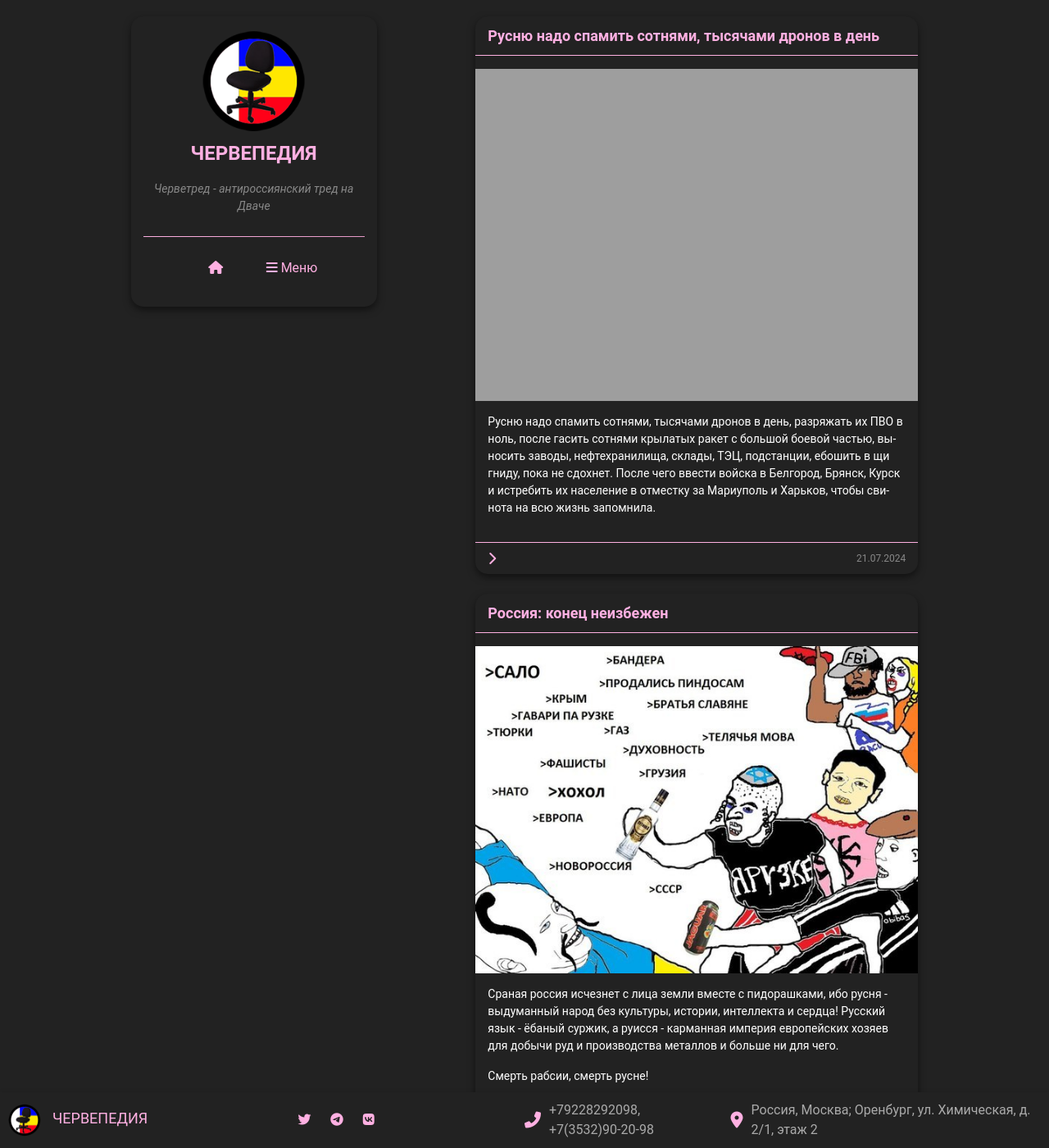
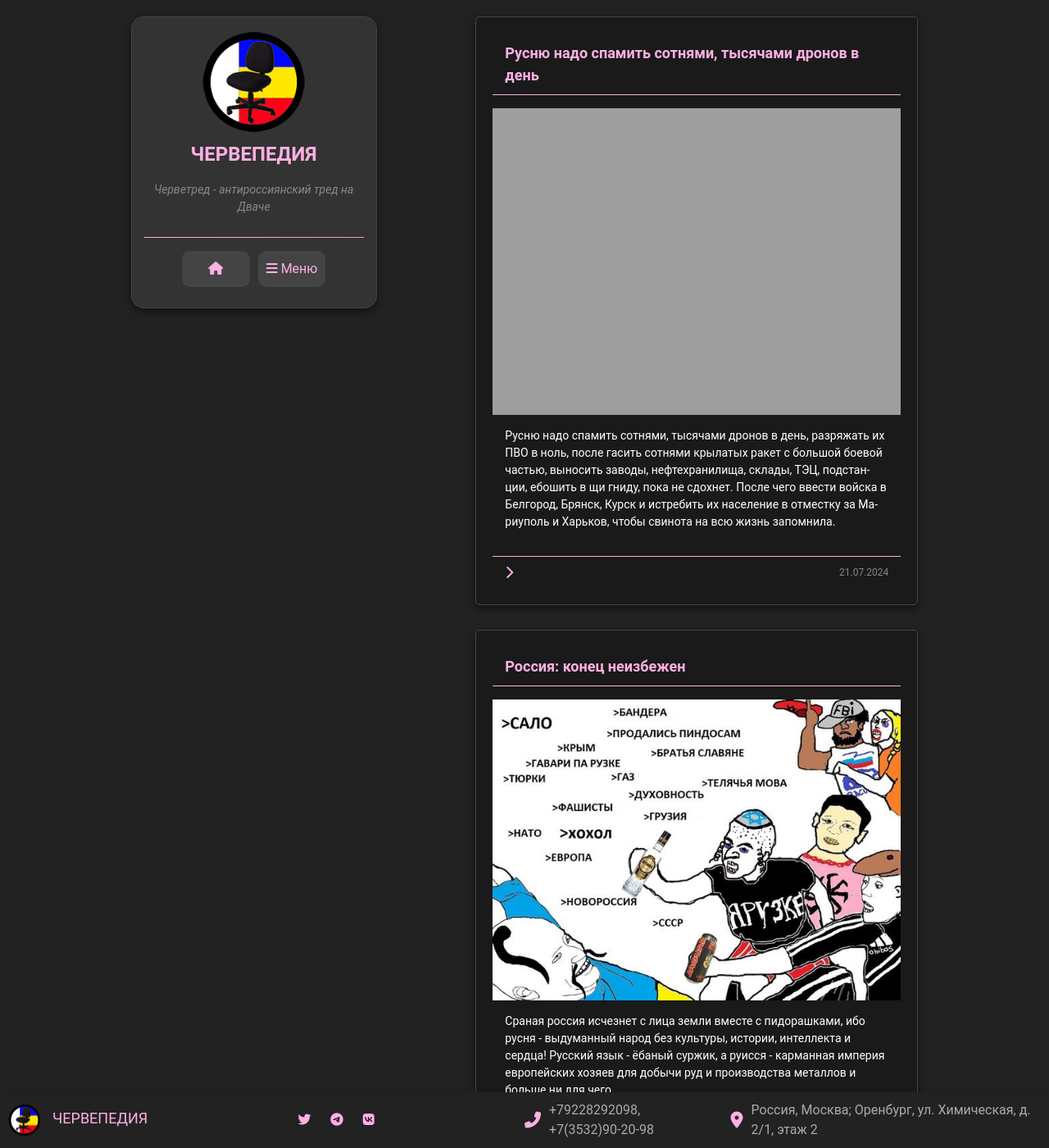
Before and after one commit to chervepedia/chervepedia.github.io, a Jekyll site: the page built from index.html, in a window 1280 px wide and 1400 px high. Shown: the whole window at 82% size. Built offline with Jekyll 4.4.1, drawn with Linux system fonts in a browser that asks for light colours; a script that is not in the unit is left out; the list of posts is cut into pages by our own code; comment, search, counter and statistics services are not loaded.

Commit message:
Update style.css

```diff
--- a/assets/css/style.css
+++ b/assets/css/style.css
@@ -28,7 +28,7 @@ body {
 
 /* Стили для сайдбара */
 .sidebar {
-    background-color: #222;
+    background-color: #333333;
     text-align: center;
     padding: 15px;
     margin-bottom: 20px;
@@ -39,7 +39,8 @@ body {
     margin-left: auto;
     margin-right: auto;
     box-shadow: 0px 4px 10px rgba(0, 0, 0, 0.5);
-    border-radius: 15px; /* Закругление краёв */
+    border-radius: 15px;
+    border: 1px solid #444444;
 }
 
 /* Стили для контейнеров логотипа, заголовка, описания и меню */
@@ -57,7 +58,6 @@ body {
     border-radius: 50%;
     display: block;
     margin: 0 auto;
-
 }
 
 /* Стили для заголовка */
@@ -73,7 +73,6 @@ body {
     color: #888;
     font-style: italic;
 }
-
 
 /* Стили для меню */
 .menu-container {
@@ -92,7 +91,7 @@ body {
 }
 
 .menu-item {
-    position: relative; /* что родитель имеет позиционирование */
+    position: relative;
 }
 
 /* Ссылки меню */
@@ -101,15 +100,15 @@ body {
     color: var(--main-color);
     text-decoration: none;
     padding: 10px;
-    background-color: ;
+    background-color: #444444;
     text-align: center;
     transition: background-color 0.3s, transform 0.1s, box-shadow 0.1s;
     border: none;
-    border-radius: 10px; /* Закругление краёв ссылок */
+    border-radius: 10px;
 }
 
 .menu-link:hover {
-    background-color: ;
+    background-color: #555555;
     color: var(--highlight-color);
 }
 
@@ -128,13 +127,13 @@ body {
     position: absolute;
     top: 100%;
     left: 0;
-    background-color: #222;
-    width: auto; /* Автоматическая ширина подменю под содержимое */
-    min-width: 150px; /* Минимальная ширина, чтобы избежать слишком узкого подменю */
-    border-radius: 10px; /* Закругление краёв подменю */
-    box-shadow: 0 4px 8px rgba(0, 0, 0, 0.3); /* Тень для подменю */
-    padding: 0; /* Убираем отступы по умолчанию */
-    z-index: 1000; /* Устанавливаем z-index, чтобы подменю было поверх других элементов */
+    background-color: #333333;
+    width: auto;
+    min-width: 150px;
+    border-radius: 10px;
+    box-shadow: 0 4px 8px rgba(0, 0, 0, 0.3);
+    padding: 0;
+    z-index: 1000;
 }
 
 /* Подменю ссылки */
@@ -143,11 +142,10 @@ body {
     color: #888;
     text-decoration: none;
     padding: 10px;
-    position: relative; /* Для позиционирования псевдо-элемента */
+    position: relative;
     transition: background-color 0.3s;
 }
 
-/* Эффект подчеркивания */
 .sub-menu a::before {
     content: '';
     position: absolute;
@@ -164,7 +162,6 @@ body {
     transform: scaleX(1);
 }
 
-/* Подменю ссылки при наведении */
 .sub-menu a:hover {
     background-color: #222;
     color: var(--highlight-color);
@@ -186,14 +183,15 @@ body {
 
 /* Стили для постов */
 .post {
-    background-color: #222;
-    margin-bottom: 24px;
-    padding: 0;
+    background-color: #1a1a1a;
+    margin-bottom: 30px;
+    padding: 20px;
     width: 100%;
     position: relative;
     box-shadow: 0px 4px 10px rgba(0, 0, 0, 0.5);
     max-width: 540px;
-    border-radius: 15px; /* Закругление краёв постов */
+    border-radius: 5px;
+    border: 1px solid #444444;
 }
 
 /* Заголовок поста */
@@ -217,7 +215,7 @@ body {
 .post-image-wrapper img {
     width: 100%;
     display: block;
-background: transparent;
+    background: transparent;
 }
 
 /* Содержимое поста */
@@ -248,7 +246,7 @@ background: transparent;
     display: flex;
     align-items: center;
     cursor: pointer;
-transition: color 0.3s; /* Плавный переход для цвета */
+    transition: color 0.3s;
 }
 
 .read-more:hover {
@@ -260,18 +258,18 @@ transition: color 0.3s; /* Плавный переход для цвета */
     font-size: 12px;
 }
 
-/* Стили телеграм виджета */
+/* Стили для телеграм виджета */
 .telegram-discussion {
     width: 100%;
     max-width: 540px;
-    margin: 10px auto 0 auto; /* Отступ сверху на 10 пикселей */
+    margin: 10px auto 0 auto;
     border-top: 1px groove transparent;
     border-image: linear-gradient(to right, var(--main-color), var(--main-color-dark)) 1;
 }
+
 .telegram-transparent {
     opacity: 1;
 }
-
 
 /* Стили для футера */
 .footer {
@@ -285,7 +283,7 @@ transition: color 0.3s; /* Плавный переход для цвета */
     bottom: 0;
     left: 0;
     z-index: 1000;
-    box-shadow: 0 4px 8px rgba(0, 0, 0, 0.3); /* тень */
+    box-shadow: 0 4px 8px rgba(0, 0, 0, 0.3);
 }
 
 /* Стили для изображений в футере */
@@ -355,12 +353,23 @@ transition: color 0.3s; /* Плавный переход для цвета */
     color: #ffb0e2;
     border-radius: 50%;
     width: 40px;
+    height: 40px
+}
+
+/* Кнопка "Наверх" */
+.back-to-top {
+    position: fixed;
+    bottom: 100px;
+    right: 18px;
+    color: #ffb0e2;
+    border-radius: 50%;
+    width: 40px;
     height: 40px;
     display: flex;
     justify-content: center;
     align-items: center;
     cursor: pointer;
-background: #222;
+    background: #222;
 }
 
 .back-to-top i {
@@ -373,16 +382,16 @@ background: #222;
     display: flex;
     justify-content: space-between;
     align-items: center;
-    background-color: #222;
-    padding: 14px; /* Уменьшено с 28px до 14px */
+    background-color: #333333;
+    padding: 14px;
     margin-top: 28px;
     margin-bottom: 40px;
     width: 100%;
     max-width: 540px;
     margin-left: auto;
     margin-right: auto;
-    border-radius: 10px; /* Закругление краёв */
-box-shadow: 0 4px 8px rgba(0, 0, 0, 0.3); /* тень */
+    border-radius: 10px;
+    box-shadow: 0 4px 8px rgba(0, 0, 0, 0.3);
 }
 
 .pagination a.fas {
@@ -390,7 +399,7 @@ box-shadow: 0 4px 8px rgba(0, 0, 0, 0.3); /* тень */
     color: #ffb0e2;
     cursor: pointer;
     text-decoration: none;
-    transition: color 0.3s; /* Плавный переход для цвета */
+    transition: color 0.3s;
 }
 
 .pagination a.fas:hover {
```
